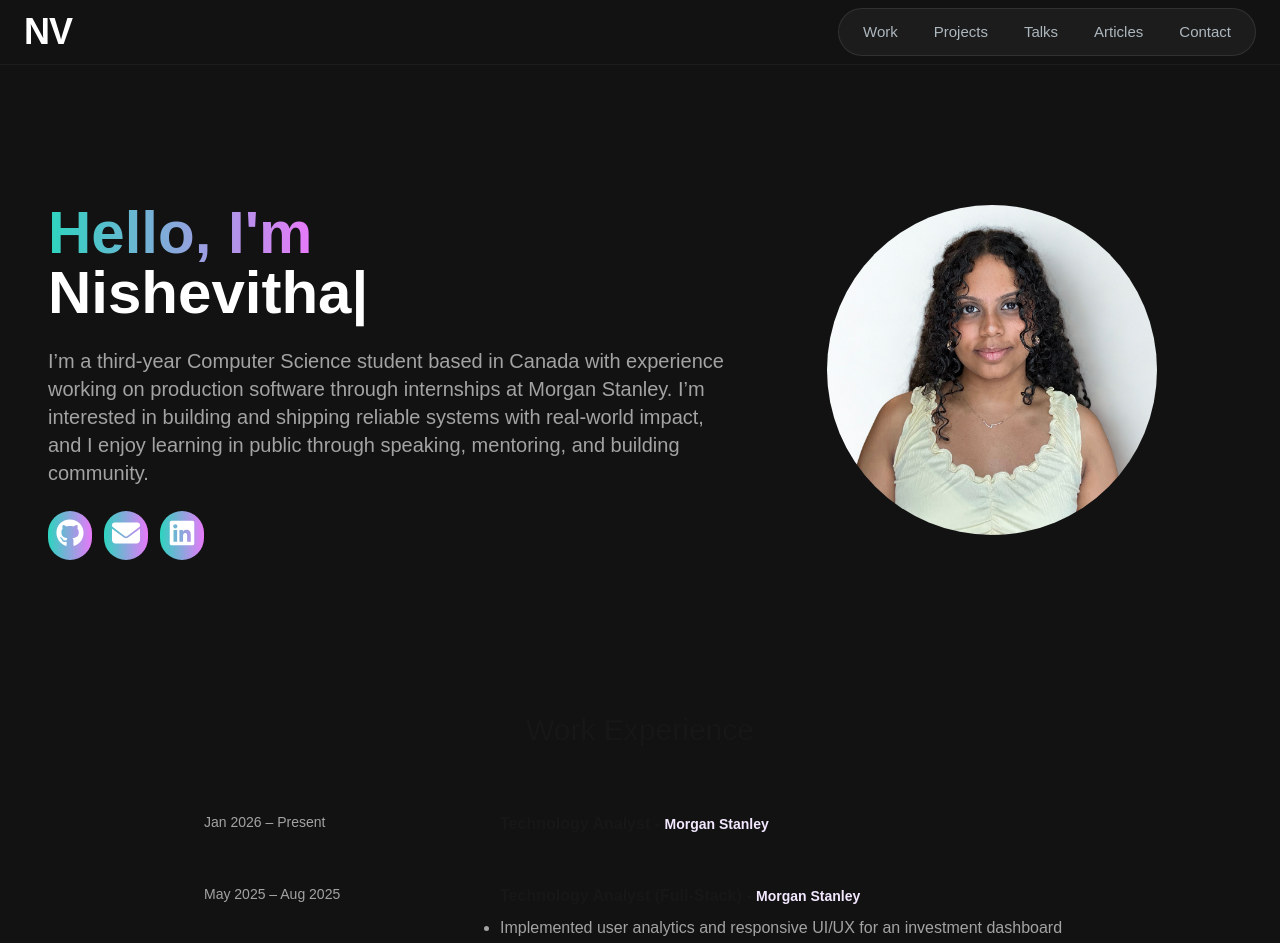
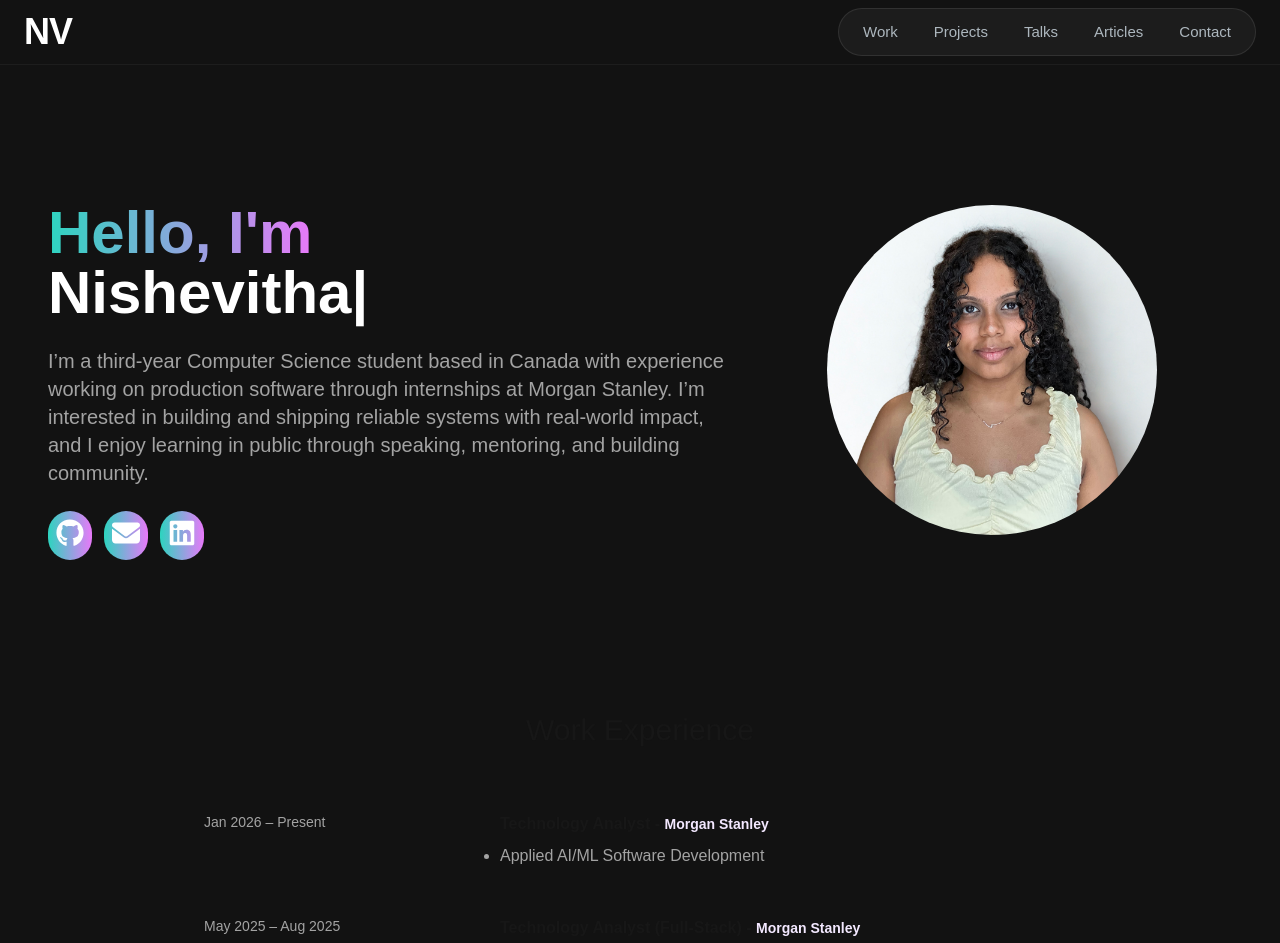
Before and after one commit to NishevithaV/Portfolio-App, a Next.js app: page / in a window 1280 px wide. Shown: the top 943 px of the page. Built offline with nearby package versions, Linux system fonts and the light colour scheme.

Commit message:
update current role

```diff
--- a/app/constants/index.js
+++ b/app/constants/index.js
@@ -4,7 +4,7 @@ export const WORKEXPERIENCE = [
         role:"Technology Analyst",
         company:"Morgan Stanley",
         description: [
-
+            "Applied AI/ML Software Development"
         ],
         skills: [],
     },
```
